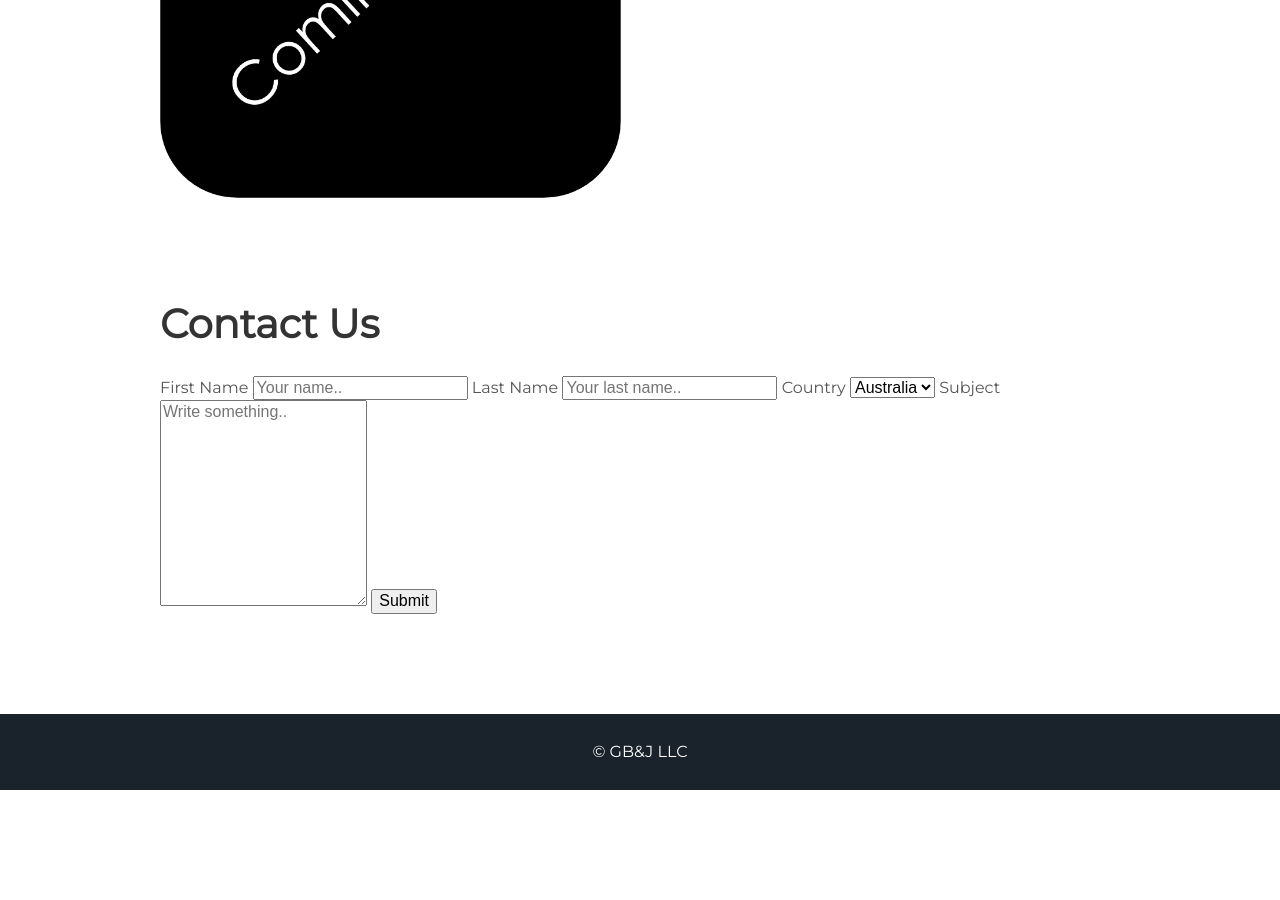
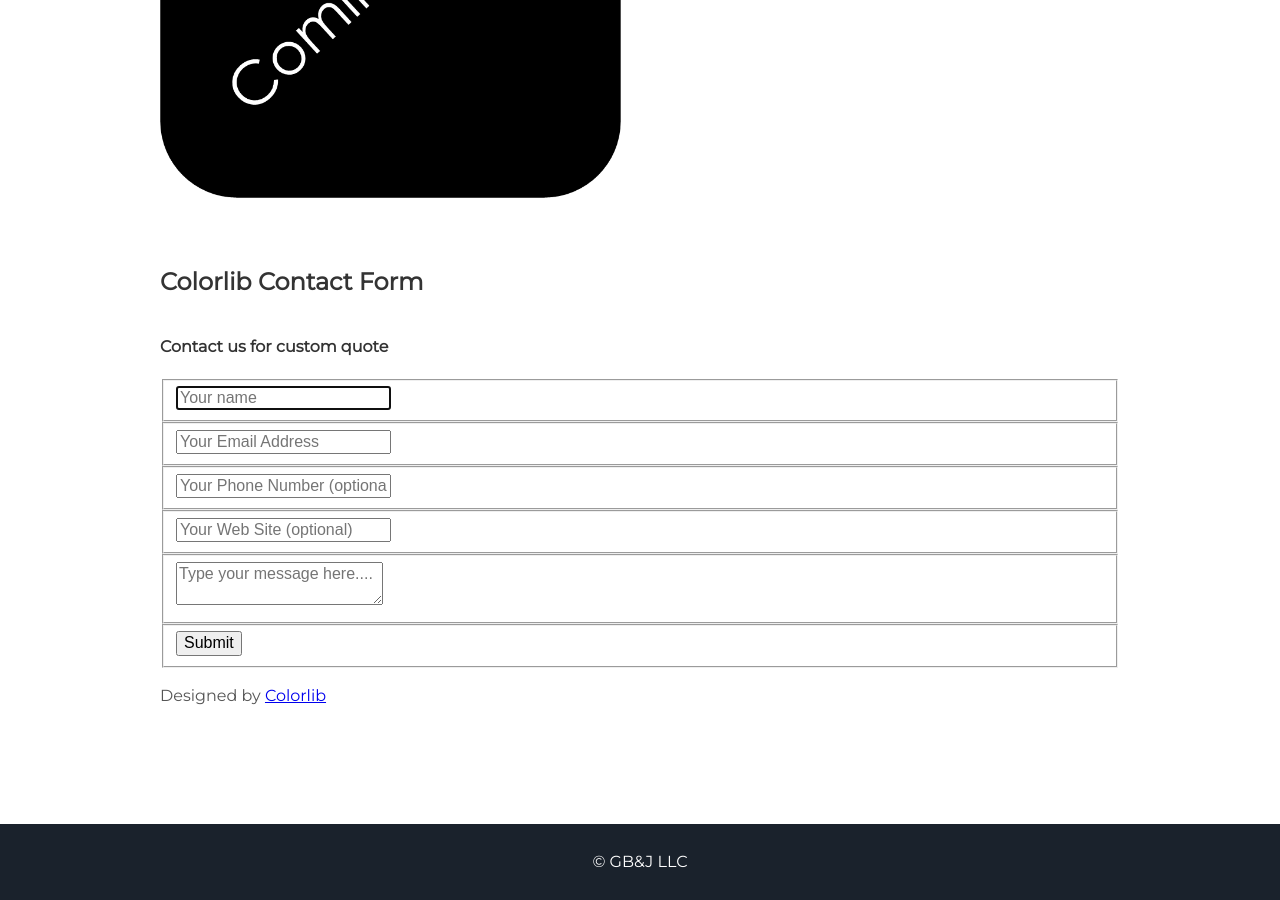
Before and after one commit to gwang123/gwang123.github.io, a Jekyll site: the page built from index.html, in a window 1280 px wide and 900 px high, scrolled down 3173 px. Built offline with Jekyll 4.4.1, drawn with Linux system fonts in a browser that asks for light colours; before the commit the page ends 3963 px from its top, so only the background shows below that.

Commit message:
Update projects.html

```diff
--- a/_includes/projects.html
+++ b/_includes/projects.html
@@ -29,29 +29,28 @@
 </div>
 
 <!-- Test -->
-<div class="contact-us">
-  <h1> Contact Us </h1>
-</div>
 <div class="container">
-  <form action="action_page.php">
-
-    <label for="fname">First Name</label>
-    <input type="text" id="fname" name="firstname" placeholder="Your name..">
-
-    <label for="lname">Last Name</label>
-    <input type="text" id="lname" name="lastname" placeholder="Your last name..">
-
-    <label for="country">Country</label>
-    <select id="country" name="country">
-      <option value="australia">Australia</option>
-      <option value="canada">Canada</option>
-      <option value="usa">USA</option>
-    </select>
-
-    <label for="subject">Subject</label>
-    <textarea id="subject" name="subject" placeholder="Write something.." style="height:200px"></textarea>
-
-    <input type="submit" value="Submit">
-
+  <form id="contact" action="" method="post">
+    <h3>Colorlib Contact Form</h3>
+    <h4>Contact us for custom quote</h4>
+    <fieldset>
+      <input placeholder="Your name" type="text" tabindex="1" required autofocus>
+    </fieldset>
+    <fieldset>
+      <input placeholder="Your Email Address" type="email" tabindex="2" required>
+    </fieldset>
+    <fieldset>
+      <input placeholder="Your Phone Number (optional)" type="tel" tabindex="3" required>
+    </fieldset>
+    <fieldset>
+      <input placeholder="Your Web Site (optional)" type="url" tabindex="4" required>
+    </fieldset>
+    <fieldset>
+      <textarea placeholder="Type your message here...." tabindex="5" required></textarea>
+    </fieldset>
+    <fieldset>
+      <button name="submit" type="submit" id="contact-submit" data-submit="...Sending">Submit</button>
+    </fieldset>
+    <p class="copyright">Designed by <a href="https://colorlib.com" target="_blank" title="Colorlib">Colorlib</a></p>
   </form>
 </div>
```
